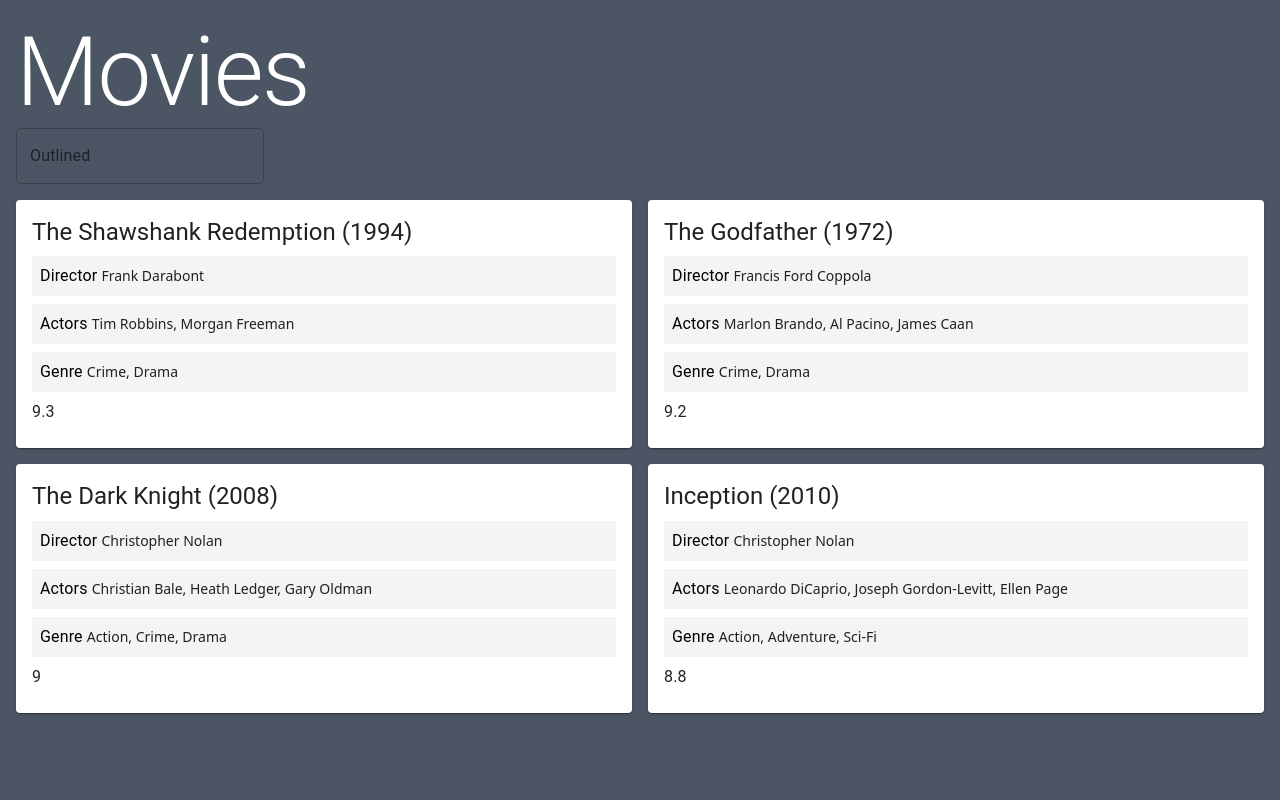
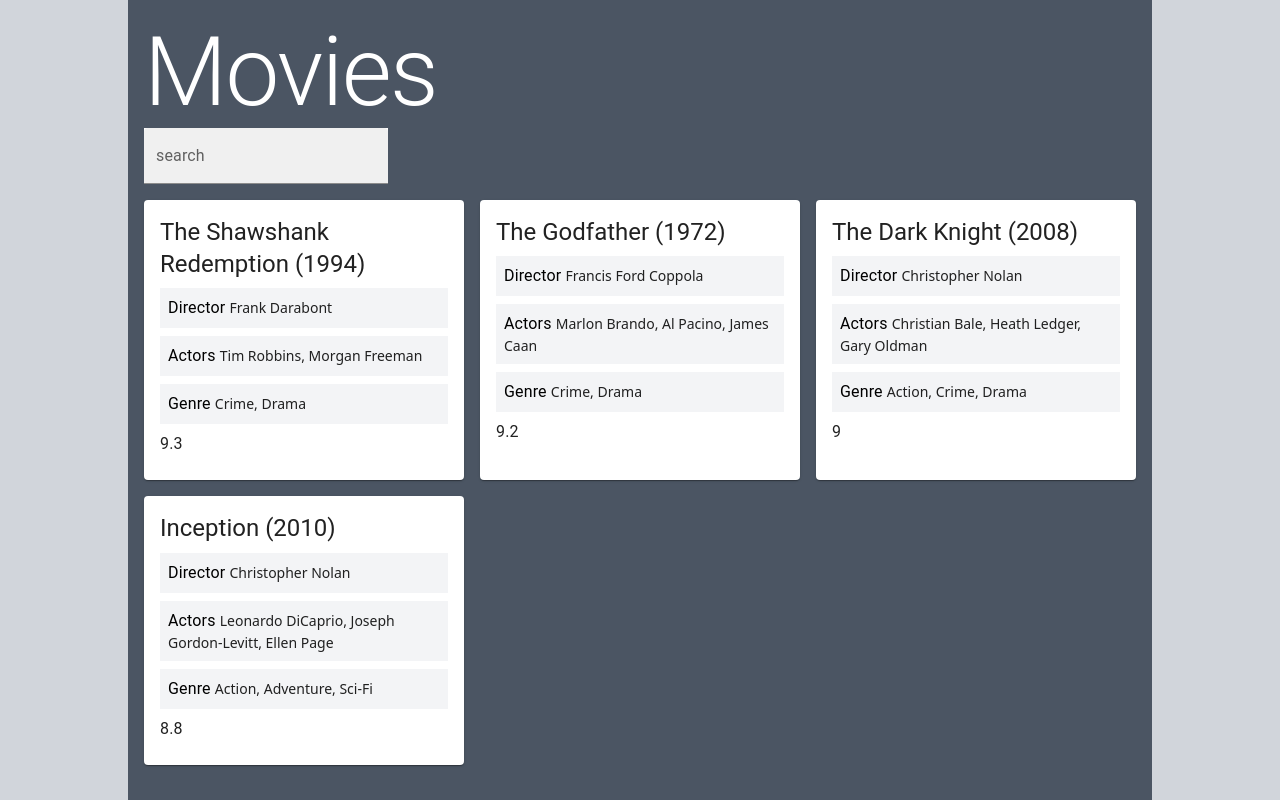
Before and after one commit to Wancieho/movie-react-app, a Next.js app: page / in a window 1280 px wide. Built offline with nearby package versions, Linux system fonts and the light colour scheme.

Commit message:
implement search and cleanup layout

```diff
--- a/package.json
+++ b/package.json
@@ -18,6 +18,7 @@
     "autoprefixer": "10.4.15",
     "eslint": "8.47.0",
     "eslint-config-next": "13.4.16",
+    "lodash": "^4.17.21",
     "next": "13.4.16",
     "postcss": "8.4.27",
     "react": "18.2.0",
--- /dev/null
+++ b/src/app/components/Movies/Search/index.tsx
@@ -0,0 +1,35 @@
+import { includes, some, toLower } from "lodash";
+
+import { ChangeEvent } from "react";
+import { IMovie } from "../../Movie";
+import { TextField } from "@mui/material";
+import { useTranslation } from "react-i18next";
+
+type Props = {
+  setMovies: any;
+  data: IMovie[];
+};
+
+const Search = ({ setMovies, data }: Props) => {
+  const { t } = useTranslation();
+
+  const filter = (e: ChangeEvent<HTMLInputElement>) => {
+    setMovies(
+      data.filter((movie) =>
+        some(movie, (value: string) =>
+          includes(toLower(value), toLower(e.target.value))
+        )
+      )
+    );
+  };
+
+  return (
+    <TextField
+      variant="filled"
+      className="bg-white"
+      label={t("search")}
+      onChange={filter}
+    />
+  );
+};
+export default Search;
--- a/src/app/components/Movies/index.tsx
+++ b/src/app/components/Movies/index.tsx
@@ -1,35 +1,27 @@
 "use client";
 
-import { Box, CircularProgress, Grid, TextField } from "@mui/material";
+import { Box, Grid } from "@mui/material";
 import Movie, { IMovie } from "../Movie";
 
+import Search from "./Search";
 import jsonData from "../../data/movies.json";
 import { useState } from "react";
+import { useTranslation } from "react-i18next";
 
 const Movies = () => {
-  const [movies] = useState<IMovie[]>(jsonData.movies);
+  const { t } = useTranslation();
 
-  const filter = (e: any) => {
-    console.info("e", e);
-  };
+  const [movies, setMovies] = useState<IMovie[]>(jsonData.movies);
 
   return (
     <Grid container spacing={2}>
-      {!movies && <CircularProgress />}
-      {movies && (
+      <Grid item xs={12}>
+        <Search setMovies={setMovies} data={jsonData.movies} />
+      </Grid>
+      {movies?.length > 0 && (
         <>
-          <Grid item xs={12}>
-            <TextField label="Outlined" variant="outlined" onChange={filter} />
-          </Grid>
           {movies.map((movie) => (
-            <Grid
-              key={JSON.stringify(movie)}
-              item
-              xl={3}
-              md={6}
-              sm={12}
-              xs={12}
-            >
+            <Grid key={JSON.stringify(movie)} item xl={3} md={4} sm={6} xs={12}>
               <Box className="flex h-full">
                 <Movie data={movie} />
               </Box>
--- a/src/app/layout.tsx
+++ b/src/app/layout.tsx
@@ -19,7 +19,7 @@ export default function RootLayout({
   return (
     <html lang="en" className="h-full">
       <body className="flex justify-center bg-gray-300 h-full">
-        <Box className="w-[480px] xl:w-[1280px] lg:w-[960px] md:w-[720px] sm:w-[540px] bg-gray-600">
+        <Box className="w-full md:w-full lg:w-[80%] bg-gray-600">
           {children}
         </Box>
       </body>
```
Also changed, not shown: 1 other file (tests, documents, lock files or other folders).
